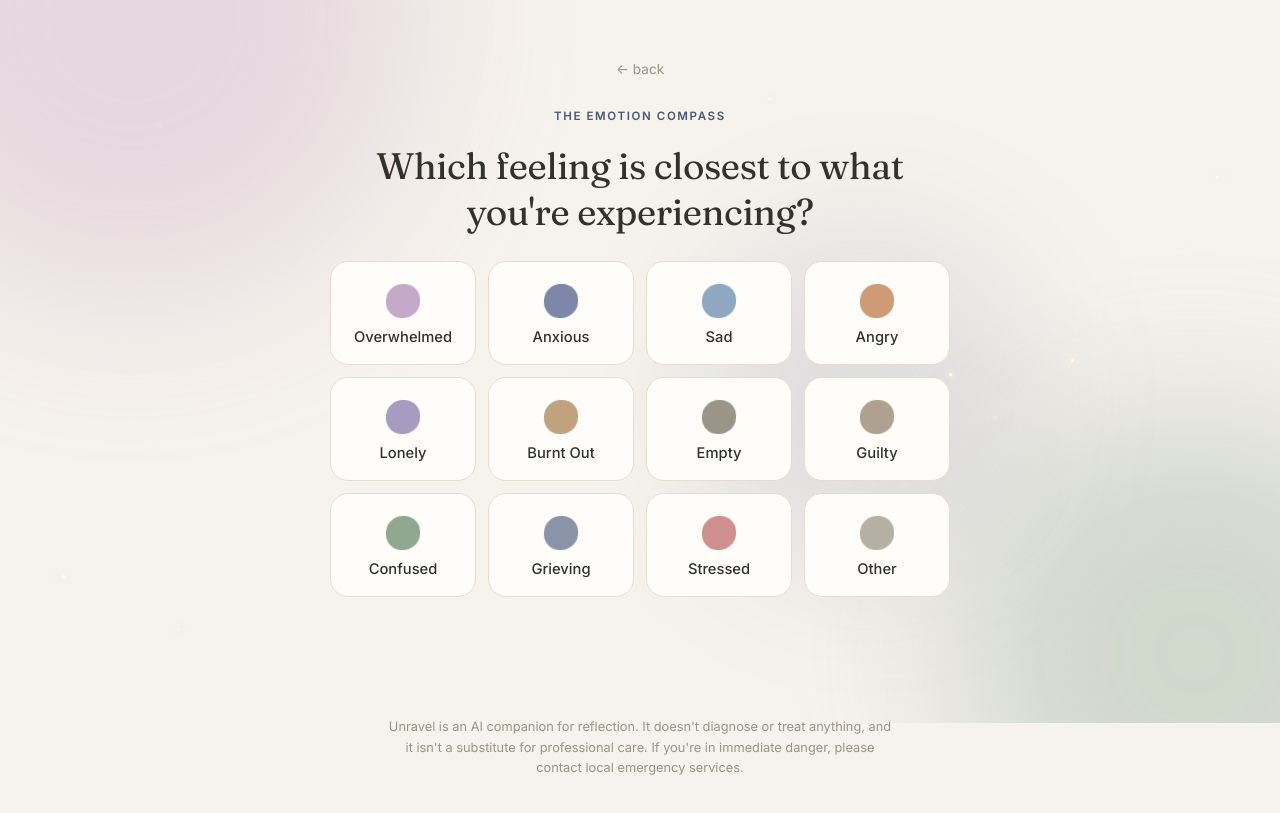
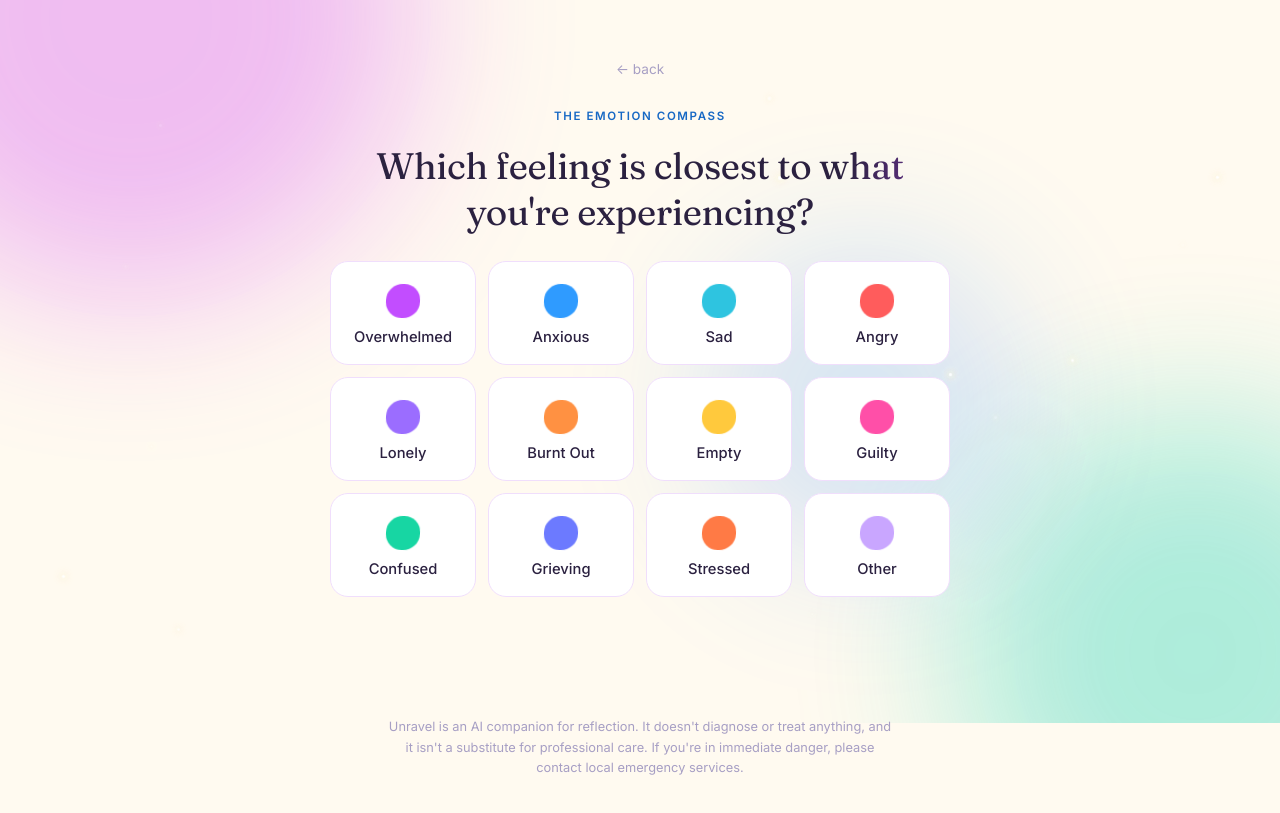
Before and after one commit to sanyamg1305/unravel, a plain HTML site: page index.html in a window 1280 px wide. Both pictures are taken after a click on the button "Begin". Shown: the part 77-890 px from the top of the page. Drawn offline with Linux system fonts and the light colour scheme.

Commit message:
Brighten the color palette to feel more vibrant and cheerful
Replace the muted dusty-blue/sage/lavender/terracotta palette with a
vivid sky blue, mint green, orchid purple, coral, pink, and sunny
yellow set. Updates the primary button to a shifting gradient, the
headline/quote shimmer to cycle through the new accents, all glow/ripple
colors to match, and each emotion card to a distinct saturated hue. The
Safety Pause screen keeps a plain, calm dark button on purpose.

```diff
--- a/css/styles.css
+++ b/css/styles.css
@@ -1,19 +1,21 @@
 /* ============ Foundations ============ */
 :root {
-  --bg: #f6f2ec;
-  --bg-alt: #efe8de;
-  --surface: #fffdfa;
-  --surface-soft: #f9f5ef;
-  --ink: #33312c;
-  --ink-soft: #6b6659;
-  --ink-faint: #9b9587;
-  --accent: #7d87a8;      /* dusty blue */
-  --accent-ink: #4d5670;
-  --accent-2: #8fa88f;    /* sage */
-  --accent-3: #c6a9c9;    /* soft lavender */
-  --warm: #cf9a76;        /* warm terracotta */
-  --line: #e5ddd0;
-  --shadow: 0 12px 32px -18px rgba(60, 50, 30, 0.28);
+  --bg: #fffaf0;
+  --bg-alt: #fff0dc;
+  --surface: #ffffff;
+  --surface-soft: #fff6e9;
+  --ink: #2b2140;
+  --ink-soft: #6a5f8a;
+  --ink-faint: #a79fc4;
+  --accent: #2f9bff;      /* vivid sky blue */
+  --accent-ink: #1768c4;
+  --accent-2: #17d6a3;    /* vivid mint green */
+  --accent-3: #c24dff;    /* vivid orchid purple */
+  --warm: #ff7a45;        /* vivid coral orange */
+  --pink: #ff4fa8;        /* vivid pink */
+  --yellow: #ffc93d;      /* vivid sunny yellow */
+  --line: #f0defc;
+  --shadow: 0 12px 32px -16px rgba(120, 40, 160, 0.32);
   --radius-lg: 28px;
   --radius-md: 18px;
   --radius-sm: 12px;
@@ -241,8 +243,8 @@ button { font-family: inherit; cursor: pointer; }
 }
 
 .display, .display-sm {
-  background: linear-gradient(100deg, var(--ink) 40%, var(--accent-ink) 50%, var(--ink) 60%);
-  background-size: 240% 100%;
+  background: linear-gradient(100deg, var(--ink) 32%, var(--accent-3) 45%, var(--warm) 55%, var(--ink) 68%);
+  background-size: 260% 100%;
   -webkit-background-clip: text;
   background-clip: text;
   color: transparent;
@@ -323,9 +325,14 @@ button { font-family: inherit; cursor: pointer; }
   transition: transform 0.2s var(--ease), box-shadow 0.2s var(--ease), background 0.2s, opacity 0.2s;
 }
 .btn-primary {
-  background: var(--ink);
-  color: var(--surface);
-  animation: btn-glow 3s ease-in-out infinite;
+  background: linear-gradient(120deg, var(--accent-3), var(--pink) 55%, var(--warm));
+  background-size: 200% 100%;
+  color: #fff;
+  animation: btn-glow 3s ease-in-out infinite, btn-gradient-shift 6s ease-in-out infinite;
+}
+@keyframes btn-gradient-shift {
+  0%, 100% { background-position: 0% 0; }
+  50% { background-position: 100% 0; }
 }
 .btn-primary:hover:not(:disabled) {
   transform: translateY(-3px) scale(1.03) rotate(-0.6deg);
@@ -345,10 +352,14 @@ button { font-family: inherit; cursor: pointer; }
   transform: translateY(-2px) rotate(0.6deg);
 }
 @keyframes btn-glow {
-  0%, 100% { box-shadow: 0 0 0 0 rgba(207, 154, 118, 0); }
-  50% { box-shadow: 0 0 0 6px rgba(207, 154, 118, 0.16); }
+  0%, 100% { box-shadow: 0 0 0 0 rgba(255, 122, 69, 0); }
+  50% { box-shadow: 0 0 0 6px rgba(255, 122, 69, 0.2); }
 }
-.crisis-actions .btn-primary { animation: none; }
+.crisis-actions .btn-primary {
+  animation: none;
+  background: var(--ink);
+  background-size: auto;
+}
 
 /* click ripple, added/removed by JS on any .btn / card-like control */
 .ripple {
@@ -359,7 +370,7 @@ button { font-family: inherit; cursor: pointer; }
   pointer-events: none;
   animation: ripple-out 0.6s ease-out forwards;
 }
-.btn-ghost .ripple, .link-btn .ripple { background: rgba(125, 135, 168, 0.25); }
+.btn-ghost .ripple, .link-btn .ripple { background: rgba(47, 155, 255, 0.25); }
 @keyframes ripple-out {
   to { transform: scale(1); opacity: 0; }
 }
@@ -532,8 +543,8 @@ button { font-family: inherit; cursor: pointer; }
   animation: thumb-glow 2.2s ease-in-out infinite;
 }
 @keyframes thumb-glow {
-  0%, 100% { box-shadow: 0 0 0 0 rgba(207, 154, 118, 0.5); }
-  50% { box-shadow: 0 0 0 8px rgba(207, 154, 118, 0); }
+  0%, 100% { box-shadow: 0 0 0 0 rgba(255, 122, 69, 0.5); }
+  50% { box-shadow: 0 0 0 8px rgba(255, 122, 69, 0); }
 }
 
 .weight-delta {
@@ -652,8 +663,8 @@ button { font-family: inherit; cursor: pointer; }
 }
 .journal-box::placeholder { color: var(--ink-faint); font-style: italic; }
 @keyframes input-glow {
-  0%, 100% { box-shadow: 0 0 0 3px rgba(125, 135, 168, 0.18); }
-  50% { box-shadow: 0 0 0 5px rgba(125, 135, 168, 0.3); }
+  0%, 100% { box-shadow: 0 0 0 3px rgba(47, 155, 255, 0.2); }
+  50% { box-shadow: 0 0 0 5px rgba(47, 155, 255, 0.35); }
 }
 
 .prompt-row {
@@ -746,8 +757,8 @@ button { font-family: inherit; cursor: pointer; }
   to { opacity: 1; transform: translateY(0) scale(1); }
 }
 @keyframes card-glow {
-  0%, 100% { box-shadow: 0 0 0 0 rgba(198, 169, 201, 0); }
-  50% { box-shadow: 0 0 26px 2px rgba(198, 169, 201, 0.25); }
+  0%, 100% { box-shadow: 0 0 0 0 rgba(194, 77, 255, 0); }
+  50% { box-shadow: 0 0 26px 2px rgba(194, 77, 255, 0.3); }
 }
 .mirror-label {
   font-size: 0.75rem;
@@ -997,7 +1008,7 @@ button { font-family: inherit; cursor: pointer; }
   position: absolute;
   inset: -20%;
   z-index: -1;
-  background: radial-gradient(circle at 50% 78%, rgba(255, 140, 60, 0.55), rgba(207, 154, 118, 0.18) 45%, transparent 72%);
+  background: radial-gradient(circle at 50% 78%, rgba(255, 140, 60, 0.55), rgba(255, 122, 69, 0.22) 45%, transparent 72%);
   opacity: 0;
 }
 .burn-stage.is-burning::before {
@@ -1131,7 +1142,7 @@ button { font-family: inherit; cursor: pointer; }
     transform: translateY(-52px) translateX(calc(var(--dx, 0) * 0.8px)) rotate(calc(var(--dx, 0) * 1.3deg)) scale(0.92);
     color: var(--warm);
     filter: blur(1.5px);
-    text-shadow: 0 0 8px rgba(207, 154, 118, 0.5);
+    text-shadow: 0 0 8px rgba(255, 122, 69, 0.5);
   }
   100% {
     opacity: 0;
@@ -1178,8 +1189,8 @@ button { font-family: inherit; cursor: pointer; }
   max-width: 540px;
   color: var(--ink);
   animation: rise 1s var(--ease), shimmer-text 6s linear infinite 1s;
-  background: linear-gradient(100deg, var(--ink) 40%, var(--accent-3) 50%, var(--ink) 60%);
-  background-size: 240% 100%;
+  background: linear-gradient(100deg, var(--ink) 32%, var(--pink) 45%, var(--accent) 55%, var(--ink) 68%);
+  background-size: 260% 100%;
   -webkit-background-clip: text;
   background-clip: text;
   color: transparent;
@@ -1206,7 +1217,7 @@ button { font-family: inherit; cursor: pointer; }
   height: 5px;
   border-radius: 50%;
   background: var(--accent-3);
-  box-shadow: 0 0 8px 2px rgba(198, 169, 201, 0.8);
+  box-shadow: 0 0 8px 2px rgba(194, 77, 255, 0.85);
   opacity: 0;
   pointer-events: none;
   z-index: 3;
--- a/js/app.js
+++ b/js/app.js
@@ -4,18 +4,18 @@
   /* ============ Data ============ */
 
   const EMOTIONS = [
-    { id: 'overwhelmed', label: 'Overwhelmed', color: '#c6a9c9' },
-    { id: 'anxious',     label: 'Anxious',     color: '#7d87a8' },
-    { id: 'sad',         label: 'Sad',         color: '#8fa8c2' },
-    { id: 'angry',       label: 'Angry',       color: '#cf9a76' },
-    { id: 'lonely',      label: 'Lonely',      color: '#a89bc2' },
-    { id: 'burntout',    label: 'Burnt Out',   color: '#c2a17d' },
-    { id: 'empty',       label: 'Empty',       color: '#9b9587' },
-    { id: 'guilty',      label: 'Guilty',      color: '#b0a08f' },
-    { id: 'confused',    label: 'Confused',    color: '#8fa88f' },
-    { id: 'grieving',    label: 'Grieving',    color: '#8a94a8' },
-    { id: 'stressed',    label: 'Stressed',    color: '#cf8f8f' },
-    { id: 'other',       label: 'Other',       color: '#b5b0a3' },
+    { id: 'overwhelmed', label: 'Overwhelmed', color: '#c24dff' },
+    { id: 'anxious',     label: 'Anxious',     color: '#2f9bff' },
+    { id: 'sad',         label: 'Sad',         color: '#2ec4e0' },
+    { id: 'angry',       label: 'Angry',       color: '#ff5c5c' },
+    { id: 'lonely',      label: 'Lonely',      color: '#9b6dff' },
+    { id: 'burntout',    label: 'Burnt Out',   color: '#ff9142' },
+    { id: 'empty',       label: 'Empty',       color: '#ffc93d' },
+    { id: 'guilty',      label: 'Guilty',      color: '#ff4fa8' },
+    { id: 'confused',    label: 'Confused',    color: '#17d6a3' },
+    { id: 'grieving',    label: 'Grieving',    color: '#6c7aff' },
+    { id: 'stressed',    label: 'Stressed',    color: '#ff7a45' },
+    { id: 'other',       label: 'Other',       color: '#c9a6ff' },
   ];
 
   const HEAVIEST = [
```
